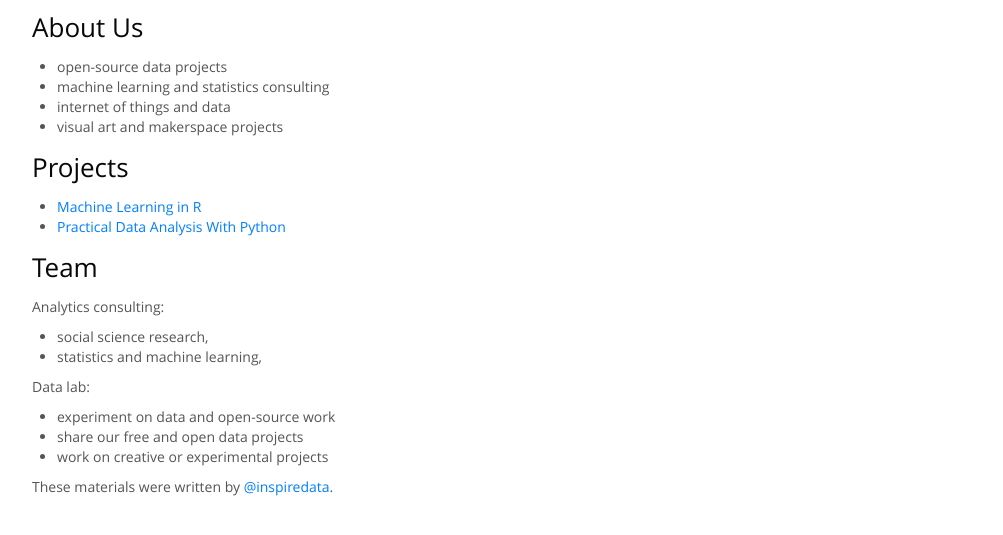
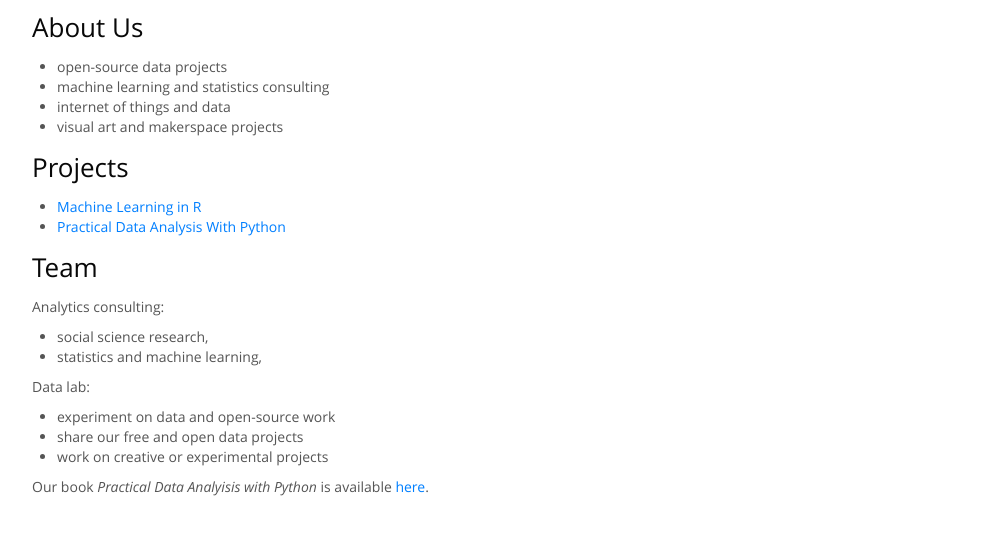
Before and after one commit to wavedatalab/wavedatalab.github.io, a plain HTML site: page index.html in a window 1280 px wide. Shown: the part 73-608 px from the top of the page, without its empty margins (138-1141 px from the left). Drawn offline with nearby package versions, Linux system fonts and the light colour scheme; some packages are replaced by stand-ins of ours.

Commit message:
Update index.html

```diff
--- a/index.html
+++ b/index.html
@@ -95,7 +95,7 @@ if (window.hljs && document.readyState && document.readyState === "complete") {
 <li>share our free and open data projects</li>
 <li>work on creative or experimental projects</li>
 </ul>
-<p>These materials were written by <a href="http://twitter.com/inspiredata">@inspiredata</a>.</p>
+<p>Our book <i>Practical Data Analyisis with Python</i> is available <a href="http://leapub.com/analyticshandbook">here</a>.</p>
 </div>
 
 
```
